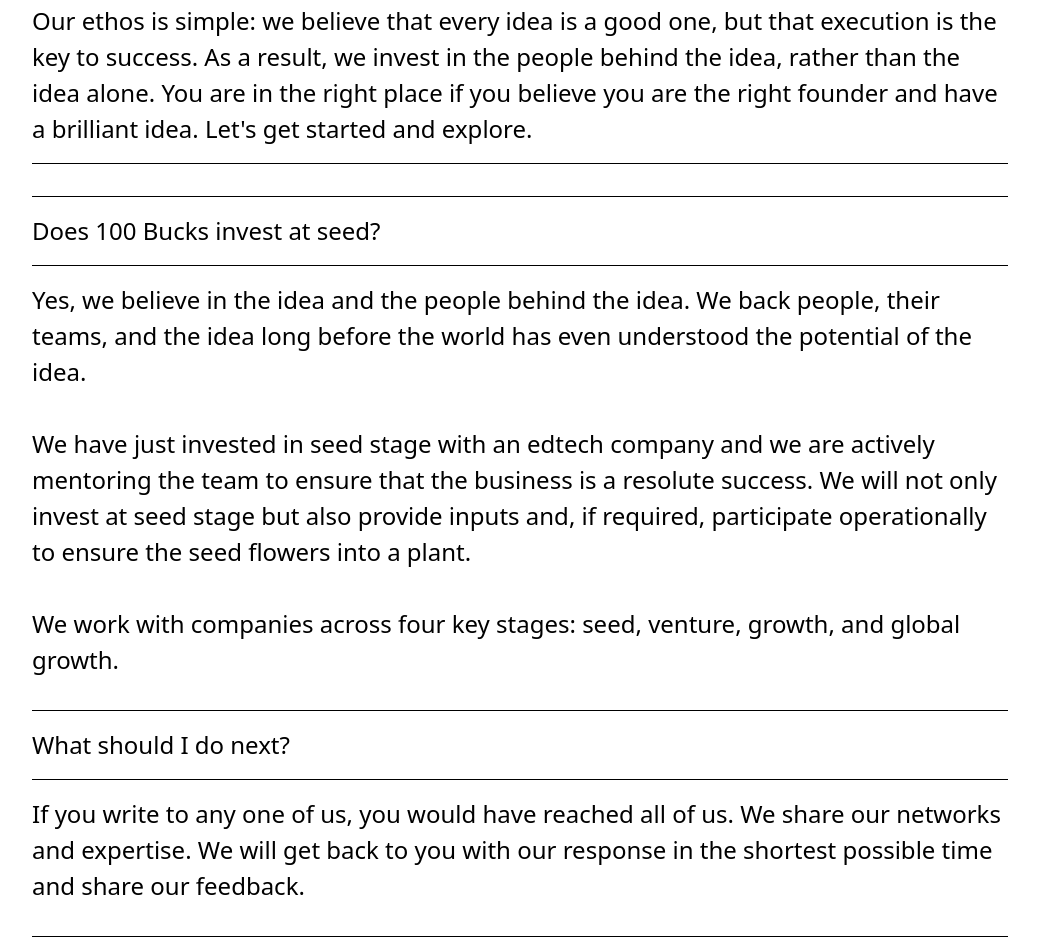
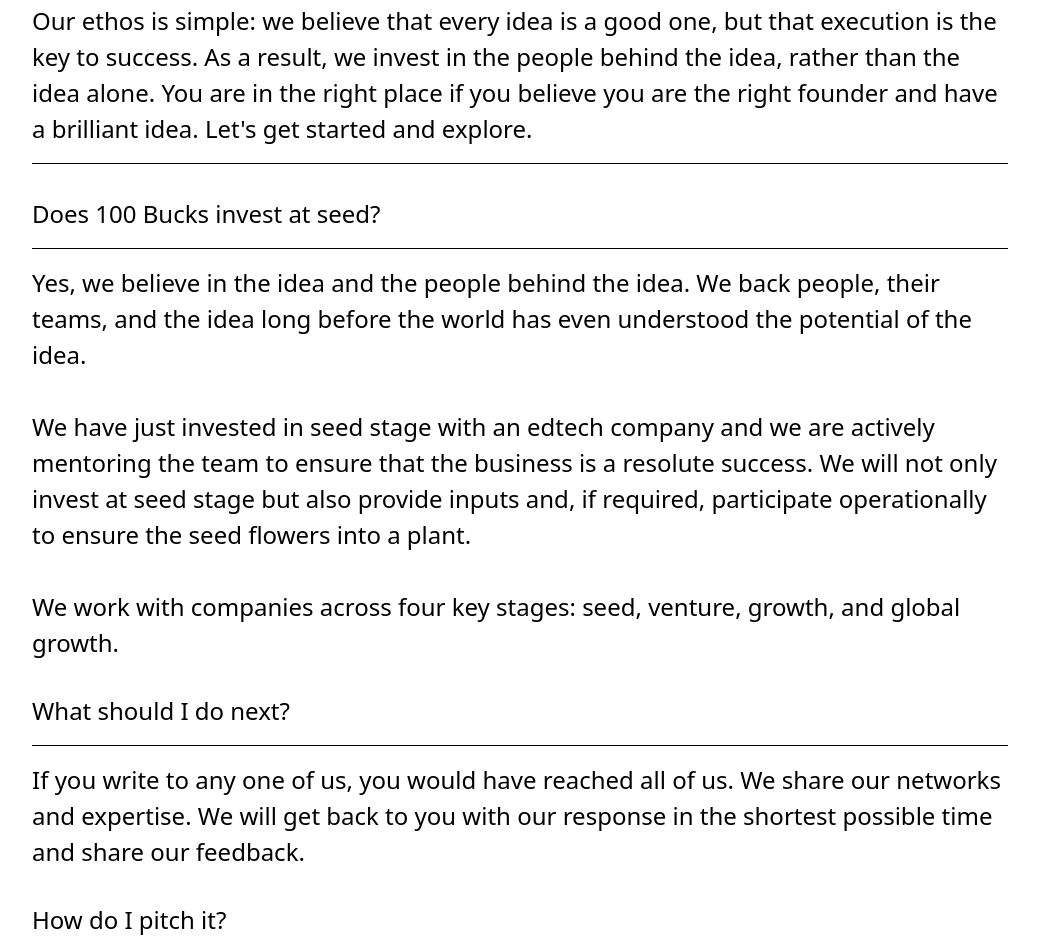
Before and after one commit to DetechDigitalSolutions-Development/100Bucks, a website: page html/faq.html in a window 1280 px wide. Shown: the part 443-1393 px from the top of the page, without its empty margins (120-1159 px from the left). Drawn offline with nearby package versions, Linux system fonts and the light colour scheme; files that its build step writes are made by us from their sources.

Commit message:
faq section top line removed - client suggestion

```diff
--- a/html/faq.html
+++ b/html/faq.html
@@ -88,7 +88,7 @@
     <!-- FAQ Section -->
     <section class="font-poppins px-6 md:px-28">
       <div class="mb-8">
-        <hr class="border-t border-black mb-4">
+        <!--<hr class="border-t border-black my-4">-->
         <h3 class="text-[24px] font-normal">Does 100 Bucks invest at seed?</h3>
         <hr class="border-t border-black my-4">
         <p class="text-[24px] font-light text-customGray">
@@ -98,7 +98,7 @@
         </p>
       </div>
       <div class="mb-8">
-        <hr class="border-t border-black mb-4">
+        <!--<hr class="border-t border-black my-4">-->
         <h3 class="text-[24px] font-normal">What should I do next?</h3>
         <hr class="border-t border-black my-4">
         <p class="text-[24px] font-light text-customGray">
@@ -106,7 +106,7 @@
         </p>
       </div>
       <div class="mb-8">
-        <hr class="border-t border-black mb-4">
+        <!--<hr class="border-t border-black my-4">-->
         <h3 class="text-[24px] font-normal">How do I pitch it?</h3>
         <hr class="border-t border-black my-4">
         <p class="text-[24px] font-light text-customGray">
@@ -116,7 +116,7 @@
         </p>
       </div>
       <div class="mb-8">
-        <hr class="border-t border-black mb-4">
+        <!--<hr class="border-t border-black my-4">-->
         <h3 class="text-[24px] font-normal">What does partnership mean to us?</h3>
         <hr class="border-t border-black my-4">
         <p class="text-[24px] font-light text-customGray">
```
